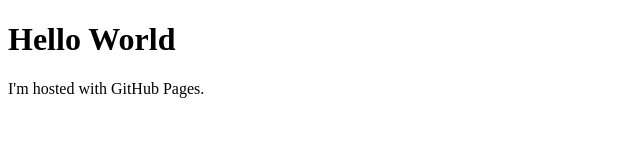
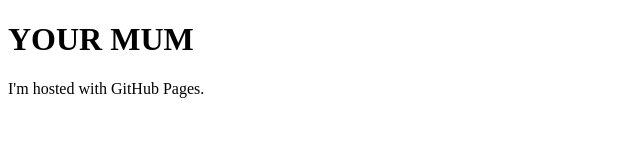
Before and after one commit to nenkim/nenkim.github.io, a plain HTML site: page index.html in a window 1280 px wide. Shown: the whole page, without its empty margins (0-640 px from the left). Drawn offline with Linux system fonts and the light colour scheme.

Commit message:
Update index.html

```diff
--- a/index.html
+++ b/index.html
@@ -1,7 +1,7 @@
 <!DOCTYPE html>
 <html>
 <body>
-<h1>Hello World</h1>
+<h1>YOUR MUM</h1>
 <p>I'm hosted with GitHub Pages.</p>
 </body>
 </html>
```
